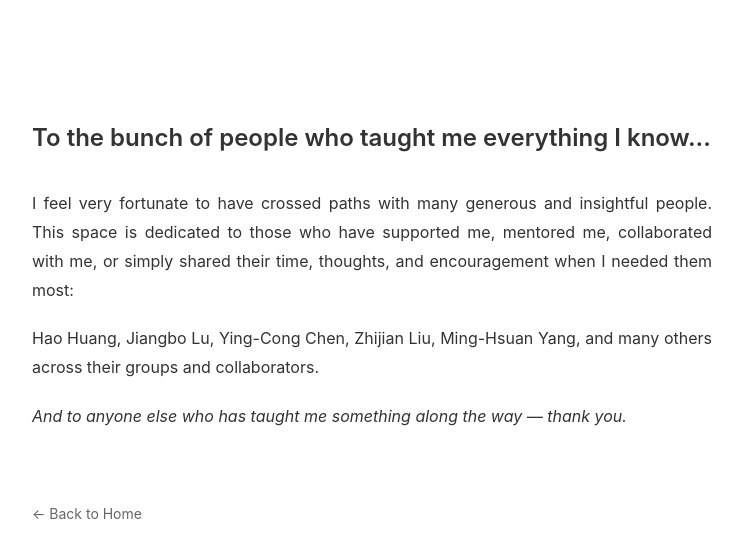
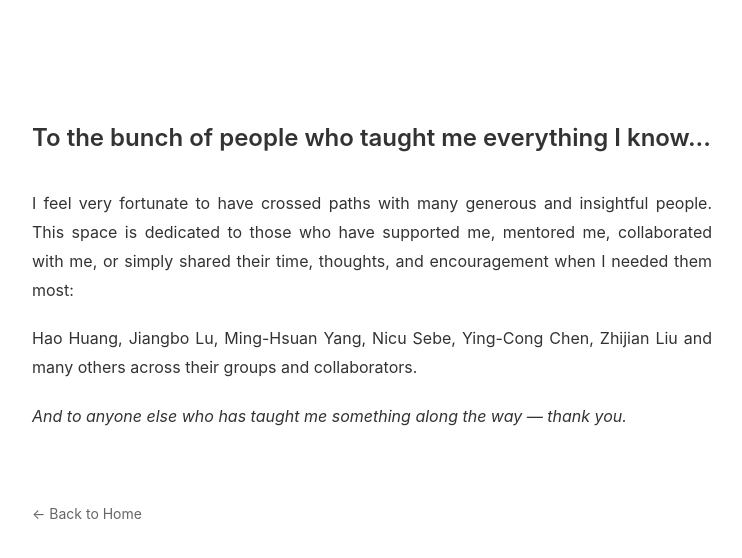
Before and after one commit to soyouthinkyoucantell/soyouthinkyoucantell.github.io, a plain HTML site: page acknowledgments.html in a window 1280 px wide. Shown: the whole page, without its empty margins (268-1010 px from the left). Drawn offline with Linux system fonts and the light colour scheme.

Commit message:
'updateacl

```diff
--- a/acknowledgments.html
+++ b/acknowledgments.html
@@ -34,7 +34,7 @@
         I feel very fortunate to have crossed paths with many generous and insightful people. This space is dedicated to those who have supported me, mentored me, collaborated with me, or simply shared their time, thoughts, and encouragement when I needed them most:
     </p>
     <p>
-        Hao Huang, Jiangbo Lu, Ying-Cong Chen, Zhijian Liu, Ming-Hsuan Yang, and many others across their groups and collaborators.
+        Hao Huang, Jiangbo Lu, Ming-Hsuan Yang, Nicu Sebe, Ying-Cong Chen, Zhijian Liu and many others across their groups and collaborators.
     </p>
     <p>
         <em>And to anyone else who has taught me something along the way — thank you.</em>
```
